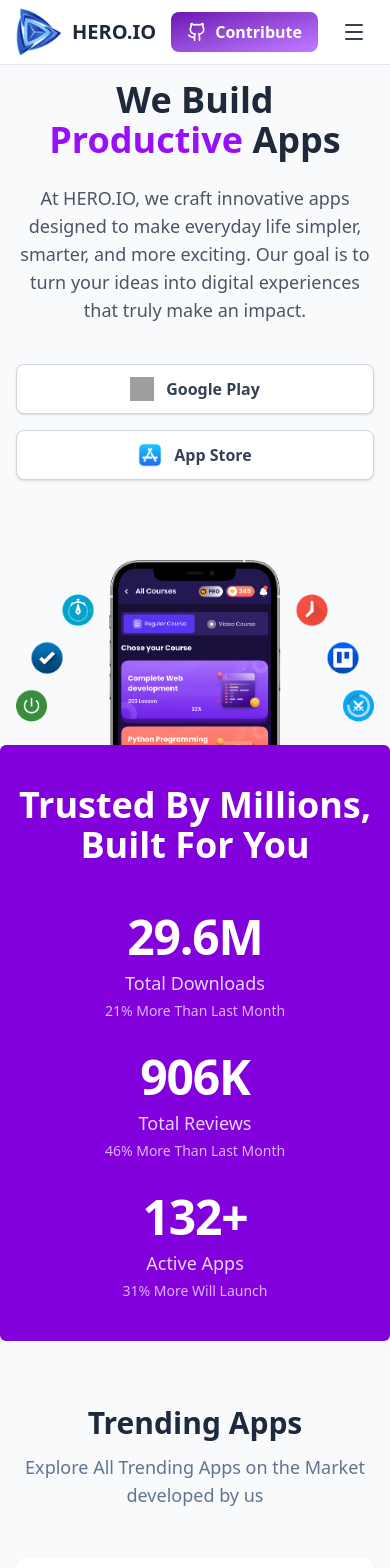
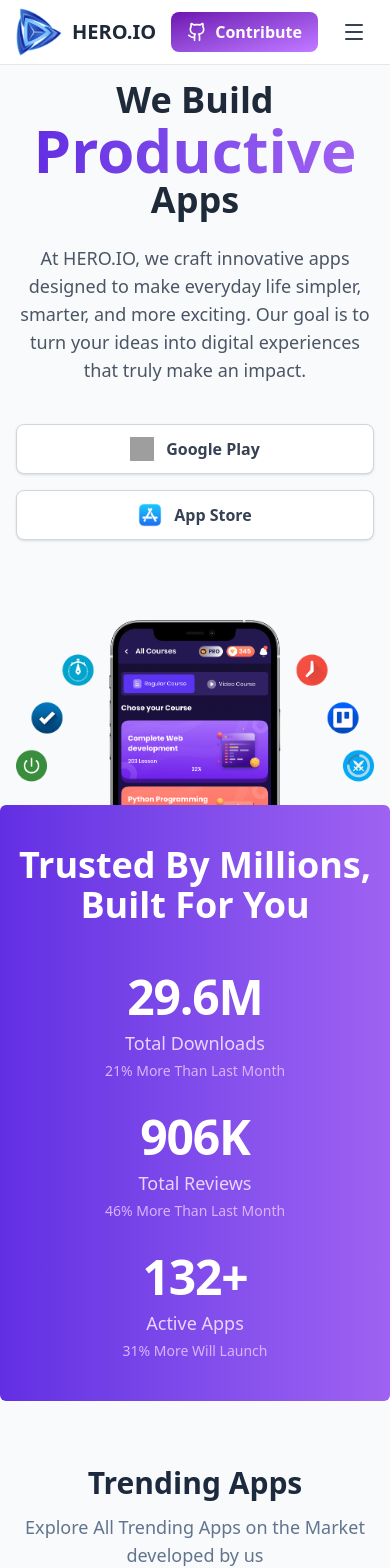
Before and after one commit to Apon2-CSE/Ass-08, a React (Vite) app: page / in a window 390 px wide. Shown: the top 1568 px of the page. Built offline with nearby package versions, Linux system fonts and the light colour scheme; grey boxes are pictures that could not be loaded.

Commit message:
responsive and color change

```diff
--- a/src/components/StatsSection.jsx
+++ b/src/components/StatsSection.jsx
@@ -4,7 +4,7 @@
 const StatsSection = () => {
   return (
     <>
-      <div className="bg-purple-700 text-white py-10 sm:py-16 rounded-md">
+      <div className="bg-gradient-to-r from-[#632ee3]   to-[#9f62f2ff] text-white py-10 sm:py-16 rounded-md">
         <div className="max-w-7xl mx-auto px-4 sm:px-6 lg:px-8">
           <h2 className="text-4xl sm:text-5xl font-bold text-center mb-12">
             {homePageContent.statsSection.title}
--- a/src/data/homeData.js
+++ b/src/data/homeData.js
@@ -1,6 +1,5 @@
 import playStore from "../assets/playStore.ico";
 import appStore from "../assets/appStore.png";
-
 
 const homePageContent = {
   heroSection: {
@@ -18,7 +17,6 @@
         link: "https://www.apple.com/app-store/",
       },
     ],
-
   },
   statsSection: {
     title: "Trusted By Millions, Built For You",
--- a/src/layouts/Root.jsx
+++ b/src/layouts/Root.jsx
@@ -7,8 +7,9 @@
 const Root = () => {
   return (
     <>
-      <Navbar />
       <div className="">
+        <Navbar />
+
         <Outlet />
       </div>
       <Footer />
--- a/src/pages/Home.jsx
+++ b/src/pages/Home.jsx
@@ -14,7 +14,10 @@
         <div className="max-w-4xl mx-auto text-center">
           <h1 className="text-4xl sm:text-5xl md:text-6xl font-extrabold text-gray-800">
             We Build <br />
-            <span className="text-purple-600">Productive</span> Apps
+            <span className="text-6xl text-transparent bg-clip-text bg-gradient-to-r from-[#632ee3] to-[#9f62f2ff]">
+              Productive
+            </span>{" "}
+            Apps
           </h1>
 
           <p className="mt-6 max-w-2xl mx-auto text-lg text-gray-600">
```
